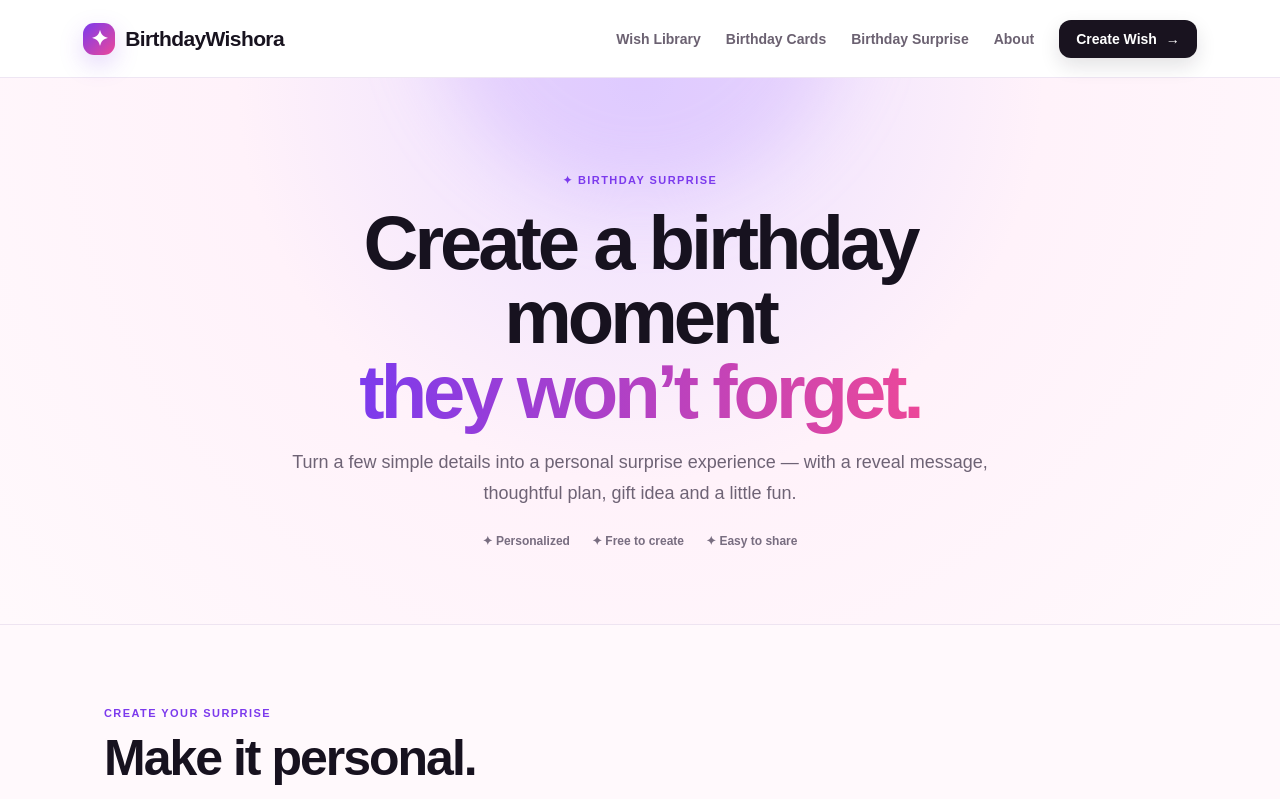
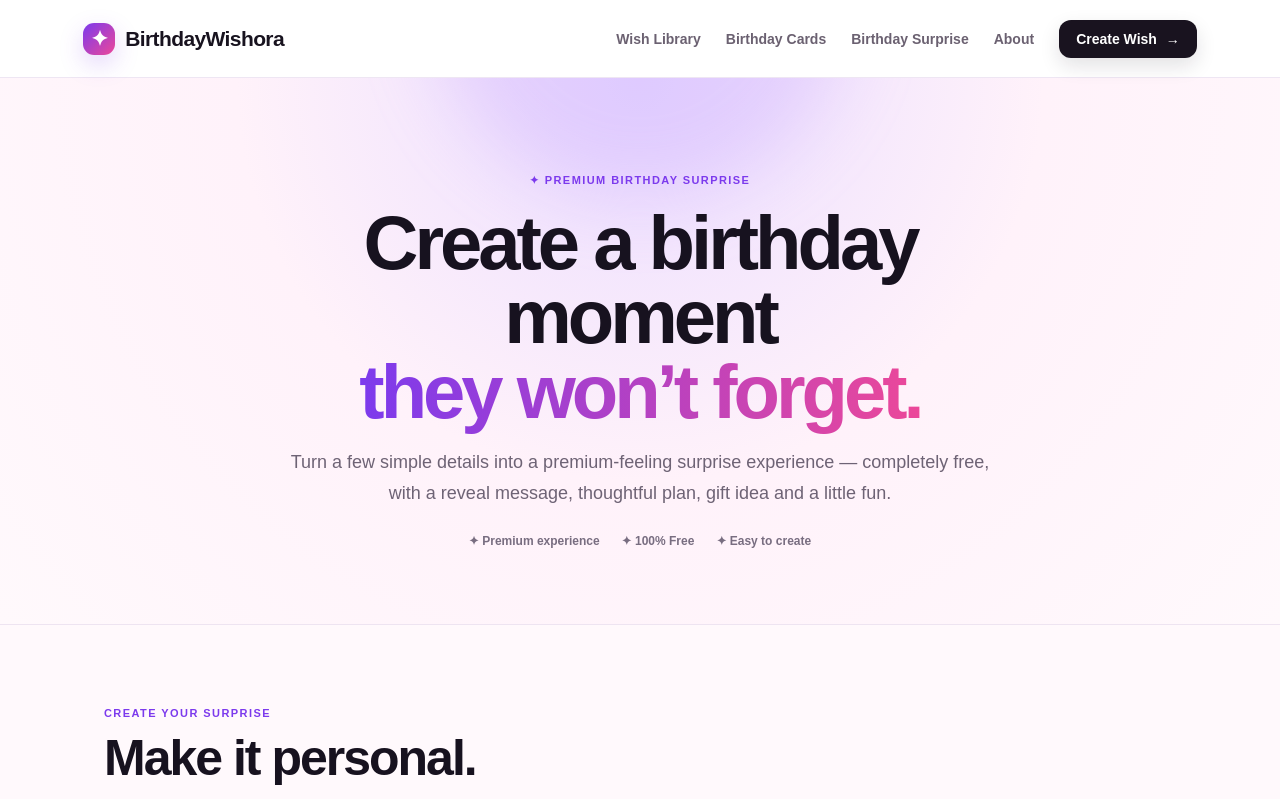
Before and after one commit to hsprivetsecret-dot/hs, a Next.js app: page /surprise in a window 1280 px wide. Shown: the top 799 px of the page. Built offline with nearby package versions, Linux system fonts and the light colour scheme; no server answers.

Commit message:
Brand Birthday Surprise as free premium experience

```diff
--- a/app/surprise/page.tsx
+++ b/app/surprise/page.tsx
@@ -3,8 +3,8 @@ import BirthdaySurprise from "@/components/birthday-surprise";
 import {SiteFooter,SiteHeader} from "@/components/site-shell";
 
 export const metadata={
-  title:"Create a Birthday Surprise",
-  description:"Create a personalized birthday surprise with a secret message, surprise plan, gift idea and fun reveal.",
+  title:"Premium Birthday Surprise | Free to Create",
+  description:"Create a premium-feeling personalized birthday surprise for free — with a secret message, thoughtful plan, gift idea and fun reveal.",
 };
 
 export default function SurprisePage(){
@@ -13,10 +13,10 @@ export default function SurprisePage(){
     <section className="surprise-hero">
       <div className="surprise-hero-glow"/>
       <div className="surprise-hero-inner">
-        <span className="eyebrow">✦ BIRTHDAY SURPRISE</span>
+        <span className="eyebrow">✦ PREMIUM BIRTHDAY SURPRISE</span>
         <h1>Create a birthday moment<br/><span>they won’t forget.</span></h1>
-        <p>Turn a few simple details into a personal surprise experience — with a reveal message, thoughtful plan, gift idea and a little fun.</p>
-        <div className="surprise-trust"><span>✦ Personalized</span><span>✦ Free to create</span><span>✦ Easy to share</span></div>
+        <p>Turn a few simple details into a premium-feeling surprise experience — completely free, with a reveal message, thoughtful plan, gift idea and a little fun.</p>
+        <div className="surprise-trust"><span>✦ Premium experience</span><span>✦ 100% Free</span><span>✦ Easy to create</span></div>
       </div>
     </section>
     <BirthdaySurprise/>
```
